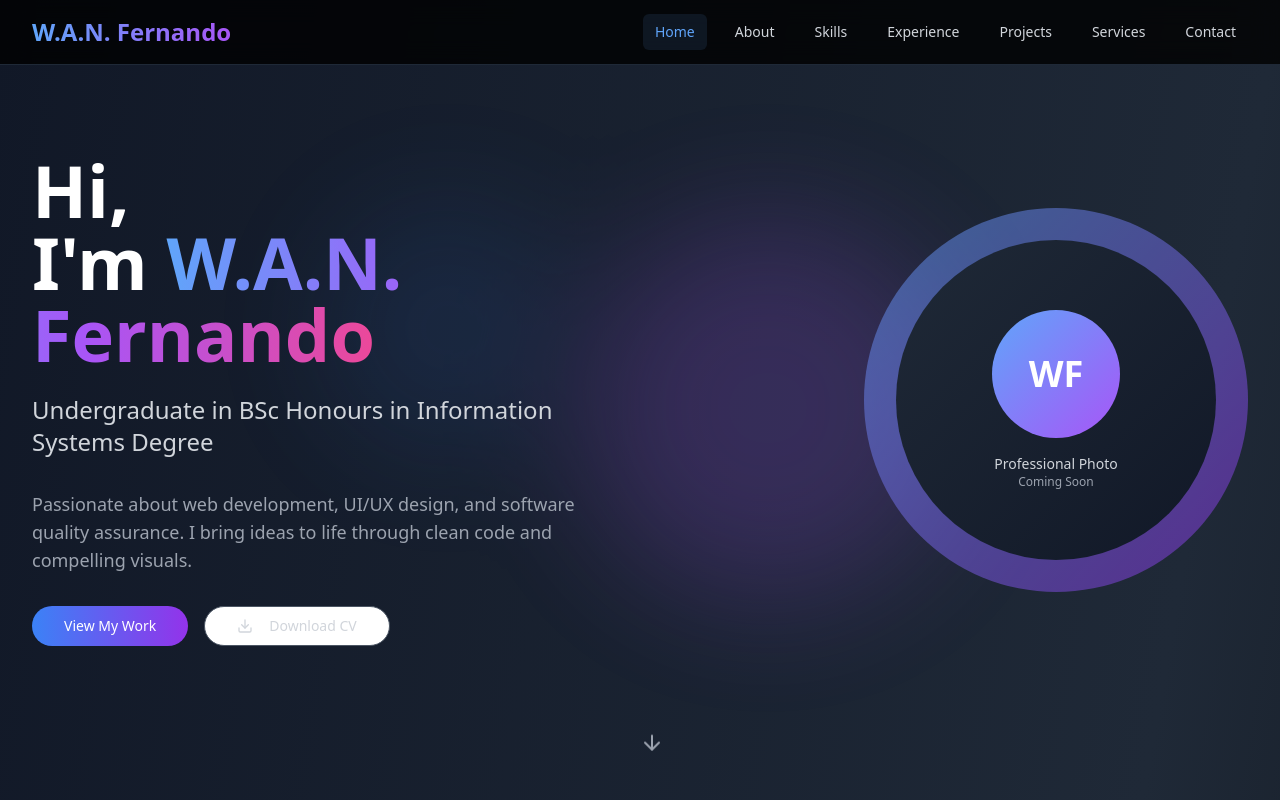
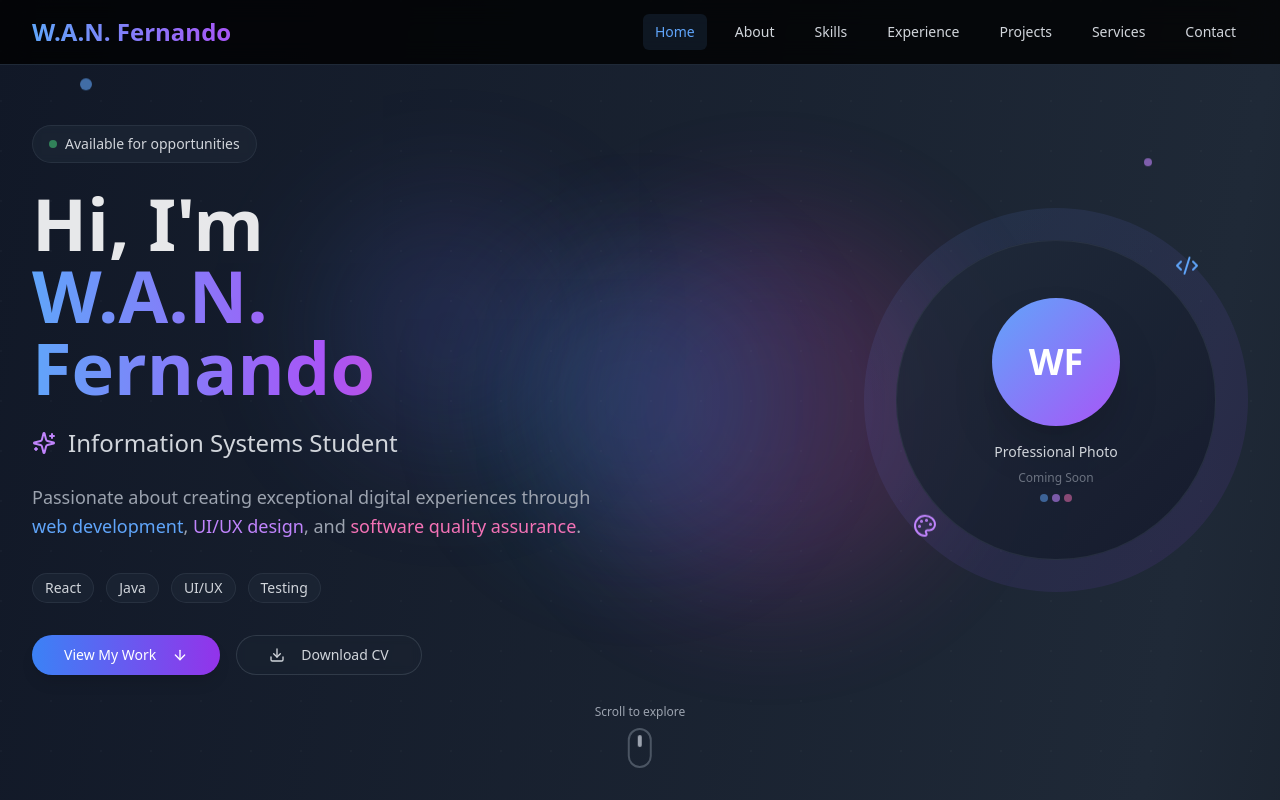
Before and after one commit to ashifernando20/ashini-fernando-portfolio, a React (Vite) app: page / in a window 1280 px wide. Shown: the top 800 px of the page. Built offline with nearby package versions, Linux system fonts and the light colour scheme.

Commit message:
Enhance hero section UI
Improve the UI of the hero section for a more modern look.

```diff
--- a/src/components/Hero.tsx
+++ b/src/components/Hero.tsx
@@ -1,5 +1,5 @@
 
-import { ArrowDown, Download } from 'lucide-react';
+import { ArrowDown, Download, Sparkles, Code2, Palette } from 'lucide-react';
 import { Button } from '@/components/ui/button';
 
 const Hero = () => {
@@ -12,65 +12,148 @@ const Hero = () => {
 
   return (
     <section id="home" className="min-h-screen flex items-center justify-center relative overflow-hidden">
-      {/* Background Animation */}
-      <div className="absolute inset-0 opacity-20">
-        <div className="absolute top-1/4 left-1/4 w-64 h-64 bg-blue-500 rounded-full filter blur-3xl animate-pulse"></div>
-        <div className="absolute bottom-1/4 right-1/4 w-96 h-96 bg-purple-500 rounded-full filter blur-3xl animate-pulse delay-1000"></div>
+      {/* Enhanced Background Animation */}
+      <div className="absolute inset-0">
+        <div className="absolute top-1/4 left-1/4 w-64 h-64 bg-gradient-to-r from-blue-500/30 to-purple-500/30 rounded-full filter blur-3xl animate-pulse"></div>
+        <div className="absolute bottom-1/4 right-1/4 w-96 h-96 bg-gradient-to-r from-purple-500/20 to-pink-500/20 rounded-full filter blur-3xl animate-pulse delay-1000"></div>
+        <div className="absolute top-1/2 left-1/2 transform -translate-x-1/2 -translate-y-1/2 w-72 h-72 bg-gradient-to-r from-cyan-500/20 to-blue-500/20 rounded-full filter blur-3xl animate-pulse delay-500"></div>
+
+        {/* Floating Elements */}
+        <div className="absolute top-20 left-20 animate-bounce delay-300">
+          <div className="w-3 h-3 bg-blue-400/60 rounded-full"></div>
+        </div>
+        <div className="absolute top-40 right-32 animate-bounce delay-700">
+          <div className="w-2 h-2 bg-purple-400/60 rounded-full"></div>
+        </div>
+        <div className="absolute bottom-32 left-40 animate-bounce delay-1000">
+          <div className="w-4 h-4 bg-pink-400/60 rounded-full"></div>
+        </div>
       </div>
 
-      <div className="max-w-7xl mx-auto px-4 sm:px-6 lg:px-8 grid grid-cols-1 lg:grid-cols-2 gap-12 items-center z-10">
-        <div className="text-center lg:text-left">
+      {/* Grid Pattern Overlay */}
+      <div className="absolute inset-0 opacity-5">
+        <div className="absolute inset-0" style={{
+          backgroundImage: `radial-gradient(circle at 1px 1px, rgba(255,255,255,0.5) 1px, transparent 0)`,
+          backgroundSize: '50px 50px'
+        }}></div>
+      </div>
+
+      <div className="max-w-7xl mx-auto px-4 sm:px-6 lg:px-8 grid grid-cols-1 lg:grid-cols-2 gap-16 items-center z-10">
+        <div className="text-center lg:text-left space-y-8">
           <div className="animate-fade-in">
+            {/* Status Badge */}
+            <div className="inline-flex items-center gap-2 px-4 py-2 bg-gray-800/60 backdrop-blur-sm rounded-full border border-gray-700/50 mb-6">
+              <div className="w-2 h-2 bg-green-400 rounded-full animate-pulse"></div>
+              <span className="text-sm text-gray-300">Available for opportunities</span>
+            </div>
+
+            {/* Main Heading */}
             <h1 className="text-5xl md:text-7xl font-bold mb-6 leading-tight">
-              Hi,<br />
-              I'm <span className="bg-gradient-to-r from-blue-400 via-purple-500 to-pink-500 bg-clip-text text-transparent">
+              <span className="block text-white/90">Hi, I'm</span>
+              <span className="block bg-gradient-to-r from-blue-400 via-purple-500 to-pink-500 bg-clip-text text-transparent">
                 W.A.N. Fernando
               </span>
             </h1>
-            <p className="text-xl md:text-2xl text-gray-300 mb-8">
-              Undergraduate in BSc Honours in Information Systems Degree
+
+            {/* Role with Icon */}
+            <div className="flex items-center justify-center lg:justify-start gap-3 mb-6">
+              <Sparkles className="w-6 h-6 text-purple-400" />
+              <p className="text-xl md:text-2xl text-gray-300 font-medium">
+                Information Systems Student
+              </p>
+            </div>
+
+            {/* Enhanced Description */}
+            <p className="text-lg text-gray-400 mb-8 max-w-2xl leading-relaxed">
+              Passionate about creating exceptional digital experiences through
+              <span className="text-blue-400 font-medium"> web development</span>,
+              <span className="text-purple-400 font-medium"> UI/UX design</span>, and
+              <span className="text-pink-400 font-medium"> software quality assurance</span>.
             </p>
-            <p className="text-lg text-gray-400 mb-8 max-w-2xl">
-              Passionate about web development, UI/UX design, and software quality assurance.
-              I bring ideas to life through clean code and compelling visuals.
-            </p>
+
+            {/* Skill Tags */}
+            <div className="flex flex-wrap gap-3 justify-center lg:justify-start mb-8">
+              {['React', 'Java', 'UI/UX', 'Testing'].map((skill, index) => (
+                <span
+                  key={skill}
+                  className="px-3 py-1 bg-gray-800/60 backdrop-blur-sm text-gray-300 rounded-full text-sm border border-gray-700/50 hover:border-gray-600/50 transition-all duration-300"
+                  style={{ animationDelay: `${index * 100}ms` }}
+                >
+                  {skill}
+                </span>
+              ))}
+            </div>
+
+            {/* Enhanced CTA Buttons */}
             <div className="flex flex-col sm:flex-row gap-4 justify-center lg:justify-start">
               <Button
                 onClick={scrollToAbout}
-                className="bg-gradient-to-r from-blue-500 to-purple-600 hover:from-blue-600 hover:to-purple-700 text-white px-8 py-3 rounded-full transition-all duration-300 transform hover:scale-105"
+                className="bg-gradient-to-r from-blue-500 to-purple-600 hover:from-blue-600 hover:to-purple-700 text-white px-8 py-4 rounded-full transition-all duration-300 transform hover:scale-105 shadow-lg hover:shadow-xl group"
               >
-                View My Work
+                <span className="mr-2">View My Work</span>
+                <ArrowDown className="w-4 h-4 group-hover:translate-y-1 transition-transform" />
               </Button>
               <Button
                 variant="outline"
-                className="border-gray-600 text-gray-300 hover:bg-gray-700 px-8 py-3 rounded-full transition-all duration-300"
+                className="border-gray-600/50 bg-gray-800/30 backdrop-blur-sm text-gray-300 hover:bg-gray-700/50 hover:border-gray-500 px-8 py-4 rounded-full transition-all duration-300 group"
               >
-                <Download className="mr-2 h-4 w-4" />
+                <Download className="mr-2 h-4 w-4 group-hover:translate-y-1 transition-transform" />
                 Download CV
               </Button>
             </div>
           </div>
         </div>
 
+        {/* Enhanced Right Side */}
         <div className="flex justify-center lg:justify-end">
           <div className="relative">
-            <div className="w-80 h-80 md:w-96 md:h-96 bg-gradient-to-br from-blue-400 to-purple-600 rounded-full opacity-20 animate-pulse"></div>
-            <div className="absolute inset-8 bg-gradient-to-br from-gray-800 to-gray-900 rounded-full flex items-center justify-center">
-              <div className="text-center">
-                <div className="w-32 h-32 bg-gradient-to-br from-blue-400 to-purple-500 rounded-full mx-auto mb-4 flex items-center justify-center text-4xl font-bold text-white">
-                  WF
+            {/* Animated Background Circle */}
+            <div className="absolute inset-0 bg-gradient-to-br from-blue-400/20 to-purple-600/20 rounded-full animate-pulse"></div>
+
+            {/* Main Container */}
+            <div className="relative w-80 h-80 md:w-96 md:h-96">
+              {/* Orbiting Elements */}
+              <div className="absolute inset-8 bg-gradient-to-br from-gray-800/80 to-gray-900/80 backdrop-blur-sm rounded-full border border-gray-700/50 flex items-center justify-center">
+
+                {/* Floating Icons */}
+                <div className="absolute top-4 right-4 animate-bounce delay-300">
+                  <Code2 className="w-6 h-6 text-blue-400" />
                 </div>
-                <p className="text-gray-300 text-sm">Professional Photo</p>
-                <p className="text-gray-400 text-xs">Coming Soon</p>
+                <div className="absolute bottom-4 left-4 animate-bounce delay-700">
+                  <Palette className="w-6 h-6 text-purple-400" />
+                </div>
+
+                {/* Center Content */}
+                <div className="text-center">
+                  <div className="w-32 h-32 bg-gradient-to-br from-blue-400 to-purple-500 rounded-full mx-auto mb-4 flex items-center justify-center text-4xl font-bold text-white shadow-2xl">
+                    WF
+                  </div>
+                  <div className="space-y-2">
+                    <p className="text-gray-300 text-sm font-medium">Professional Photo</p>
+                    <p className="text-gray-500 text-xs">Coming Soon</p>
+                    <div className="flex justify-center gap-1 mt-3">
+                      <div className="w-2 h-2 bg-blue-400 rounded-full animate-pulse"></div>
+                      <div className="w-2 h-2 bg-purple-400 rounded-full animate-pulse delay-200"></div>
+                      <div className="w-2 h-2 bg-pink-400 rounded-full animate-pulse delay-400"></div>
+                    </div>
+                  </div>
+                </div>
               </div>
             </div>
           </div>
         </div>
       </div>
 
-      <div className="absolute bottom-8 left-1/2 transform -translate-x-1/2 animate-bounce">
-        <button onClick={scrollToAbout} className="text-gray-400 hover:text-white transition-colors">
-          <ArrowDown size={24} />
+      {/* Enhanced Scroll Indicator */}
+      <div className="absolute bottom-8 left-1/2 transform -translate-x-1/2">
+        <button
+          onClick={scrollToAbout}
+          className="flex flex-col items-center gap-2 text-gray-400 hover:text-white transition-colors group"
+        >
+          <span className="text-xs font-medium">Scroll to explore</span>
+          <div className="w-6 h-10 border-2 border-gray-600 rounded-full flex justify-center">
+            <div className="w-1 h-3 bg-gray-400 rounded-full mt-2 animate-bounce group-hover:bg-white transition-colors"></div>
+          </div>
         </button>
       </div>
     </section>
--- a/tailwind.config.ts
+++ b/tailwind.config.ts
@@ -84,11 +84,40 @@ export default {
 					to: {
 						height: '0'
 					}
+				},
+				'fade-in': {
+					'0%': {
+						opacity: '0',
+						transform: 'translateY(20px)'
+					},
+					'100%': {
+						opacity: '1',
+						transform: 'translateY(0)'
+					}
+				},
+				'float': {
+					'0%, 100%': {
+						transform: 'translateY(0px)'
+					},
+					'50%': {
+						transform: 'translateY(-10px)'
+					}
+				},
+				'glow': {
+					'0%, 100%': {
+						opacity: '1'
+					},
+					'50%': {
+						opacity: '0.5'
+					}
 				}
 			},
 			animation: {
 				'accordion-down': 'accordion-down 0.2s ease-out',
-				'accordion-up': 'accordion-up 0.2s ease-out'
+				'accordion-up': 'accordion-up 0.2s ease-out',
+				'fade-in': 'fade-in 0.6s ease-out',
+				'float': 'float 3s ease-in-out infinite',
+				'glow': 'glow 2s ease-in-out infinite'
 			}
 		}
 	},
```
